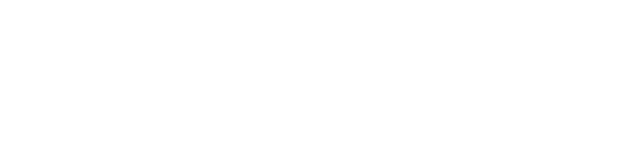
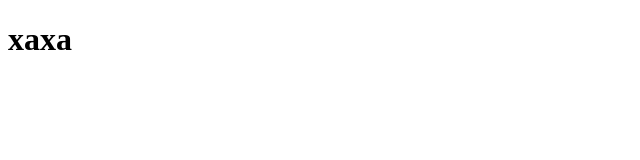
Before and after one commit to BohdanHromchak/goit-markup-hw-01, a plain HTML site: page index.html in a window 1280 px wide. Shown: the whole page, without its empty margins (0-640 px from the left). Drawn offline with Linux system fonts and the light colour scheme.

Commit message:
added prettier.json

```diff
--- a/index.html
+++ b/index.html
@@ -7,6 +7,7 @@
     <title>Document</title>
 </head>
 <body>
+    <h1>xaxa</h1>
 
 </body>
 </html>
```
Also changed, not shown: .prettierrc.json (added).
